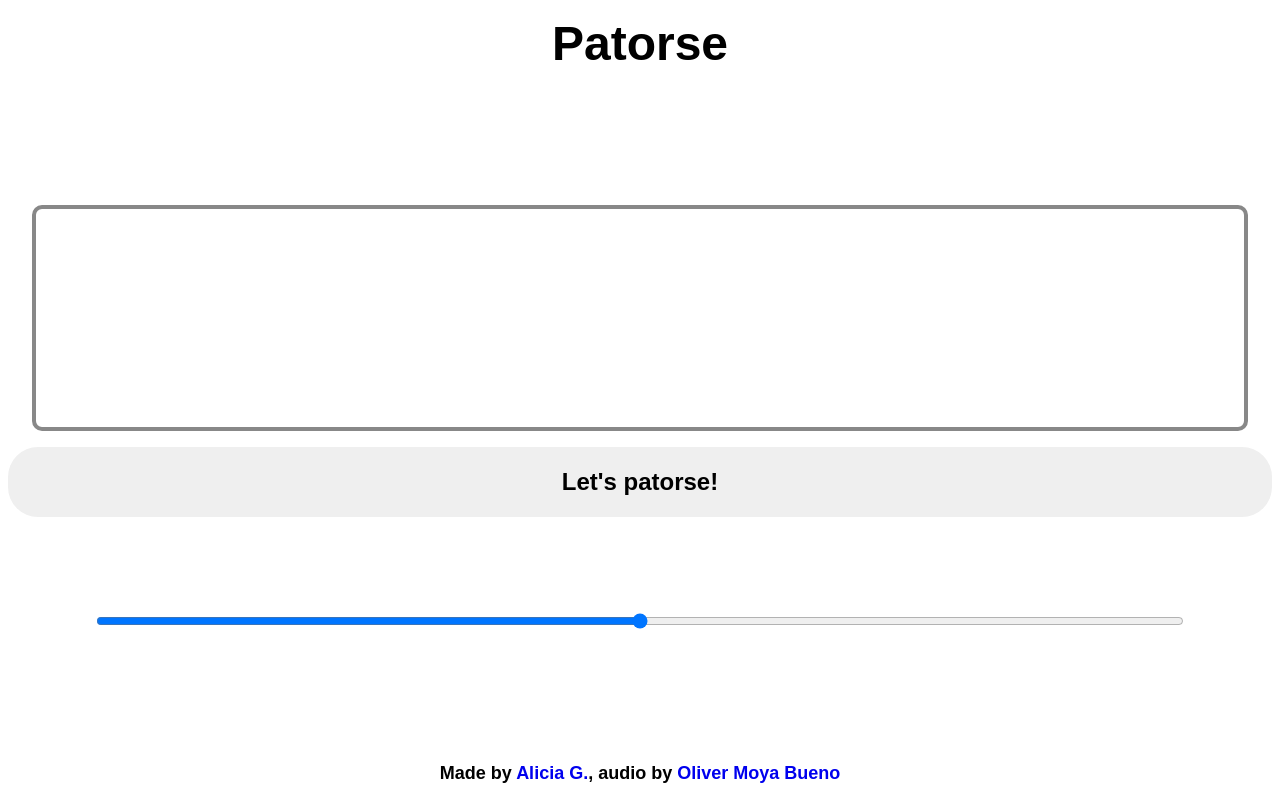
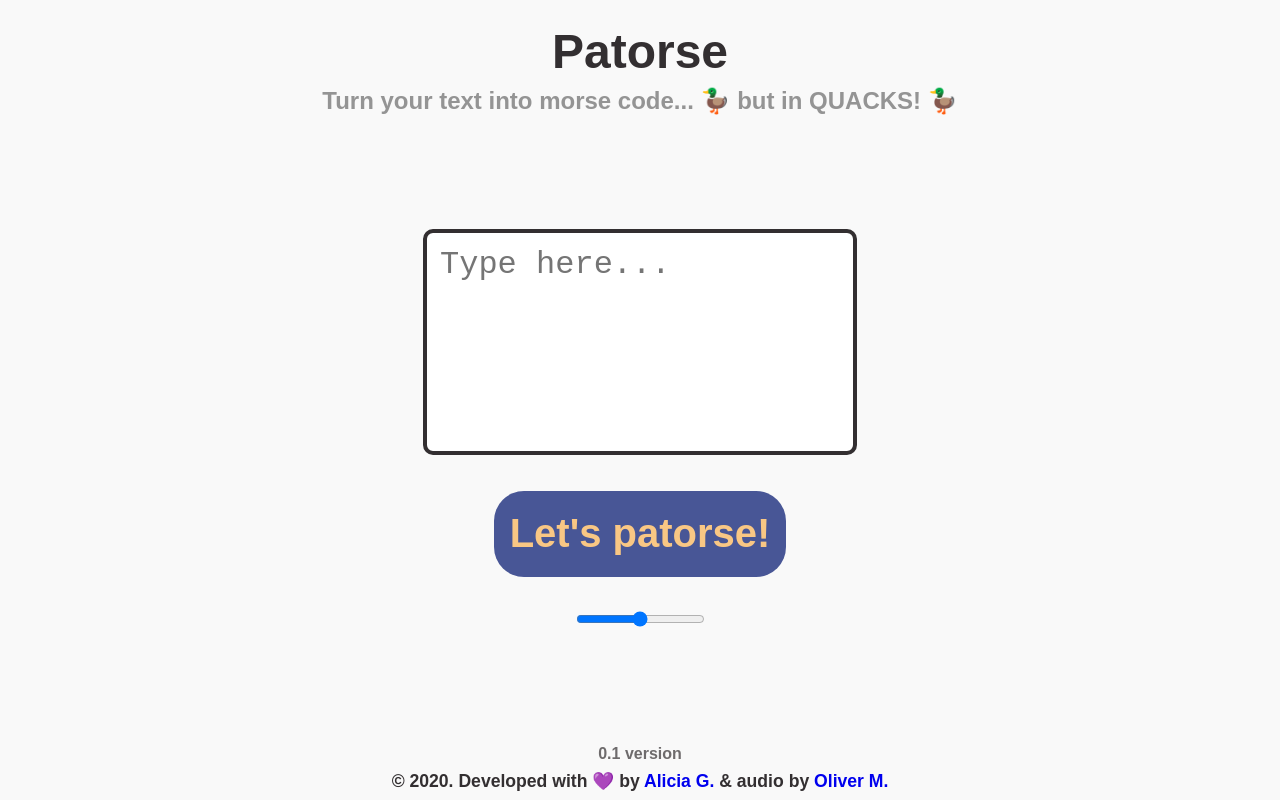
Before and after one commit to firenz/patorse, a website built with Parcel: page src/index.html in a window 1280 px wide. Built offline with nearby package versions, Linux system fonts and the light colour scheme.

Commit message:
update layout in sass & made modular

```diff
--- a/src/index.html
+++ b/src/index.html
@@ -3,28 +3,60 @@
   <head>
     <meta charset="UTF-8" />
     <meta name="viewport" content="width=device-width, initial-scale=1.0" />
-    <title>Document</title>
+    <link href="https://css.gg/css?=play-button|play-pause" rel="stylesheet" />
+    <title>Patorse | 🦆 Turn your text into morse code with quacks 🦆</title>
   </head>
   <body>
     <header>
-      Patorse
+      <h1>
+        Patorse
+      </h1>
+      <h2>
+        Turn your text into morse code... 🦆 but in QUACKS! 🦆
+      </h2>
     </header>
     <main>
-      <textarea
-        name="stringToMorse"
-        id="message"
-        wrap="off"
-      ></textarea>
-      <button id="cuack-btn">Let's patorse!</button>
-      <input type="range" id="volume" min="0" max="2" value="1" step="0.01" />
-      <audio src="" id="cuack-audio"></audio>
+      <section>
+        <textarea
+          name="stringToMorseCode"
+          id="message"
+          cols="20"
+          wrap="hard"
+          autofocus="true"
+          placeholder="Type here..."
+        ></textarea>
+        <button id="cuack-btn">
+          Let's patorse!
+        </button>
+      </section>
+      <section>
+        <input
+          type="range"
+          name="volume"
+          id="volume"
+          min="0"
+          max="2"
+          value="1"
+          step="0.01"
+        />
+      </section>
     </main>
     <footer>
-      Made by
-      <a href="mailto:alicia.guardenoalbertos@gmail.com" target="_blank"
-        >Alicia G.</a
-      >, audio by <a href="https://olimobu.github.io/" target="_blank">Oliver Moya Bueno</a>
+      <section id="version">
+        0.1 version
+      </section>
+      <section id="credits">
+        &copy; 2020. Developed with 💜 by
+        <a href="mailto:alicia.guardenoalbertos@gmail.com">
+          Alicia G.
+        </a>
+        & audio by
+        <a href="https://olimobu.github.io/">
+          Oliver M.
+        </a>
+      </section>
     </footer>
+    <audio src="" id="cuack-audio"></audio>
   </body>
   <script src="./main.js"></script>
 </html>
--- a/src/main.js
+++ b/src/main.js
@@ -1,4 +1,5 @@
-import "./style.scss";
+// import "./style.scss";
+import "./sass/style.scss";
 import "regenerator-runtime";
 
 import "./ts/index";
--- /dev/null
+++ b/src/sass/_components.scss
@@ -0,0 +1,39 @@
+@import "_variables.scss";
+
+textarea {
+  margin: 0 2rem;
+  padding: 0.8rem;
+  height: 12rem;
+  font-size: $textarea-font-size;
+  color: $font-color-secondary;
+  border: $textarea-border-size solid $color-primary;
+  border-radius: 10px;
+  outline: none;
+  resize: none;
+  overflow: auto;
+}
+
+button {
+  margin: 2rem 0.5rem;
+  padding: 1.3rem 1rem;
+  outline: none;
+  border: none;
+  border-radius: 30px;
+  font-size: $button-font-size;
+  font-weight: bold;
+  cursor: pointer;
+  @include setBgColorAndHover($color-accent-1);
+  @include setFontColorAndHover($color-accent-2);
+
+  &:active {
+    cursor: pointer;
+    @include setBgColorAndHover($color-accent-1);
+    @include setFontColorAndHover($color-accent-2);
+  }
+
+  &:disabled {
+    cursor: not-allowed;
+    @include setBgColorAndHover($color-secondary);
+    // @include setFontColorAndHover(darken($color-secondary, 5%));
+  }
+}
--- /dev/null
+++ b/src/sass/_core.scss
@@ -0,0 +1,58 @@
+@import "_variables.scss";
+@import "_mixins.scss";
+
+body {
+  @include initBody();
+  font-family: $font-family-default;
+  background-color: $color-background;
+}
+
+header {
+  text-align: center;
+  padding: 1.5rem 0 0;
+
+  h1 {
+    font-size: $font-size-default * 2 * 1.5;
+    color: $font-color-primary;
+    margin: 0;
+    font-weight: bolder;
+  }
+
+  h2 {
+    font-size: $font-size-default * 1.5;
+    color: $font-color-secondary;
+    margin: 0.5rem 1rem 0;
+  }
+}
+
+main {
+  flex-grow: 1;
+  @include flexColumn();
+  justify-content: center;
+  align-items: center;
+
+  section {
+    width: 90%;
+    max-width: 45rem;
+    margin: 0 1rem;
+    text-align: center;
+  }
+}
+
+footer {
+  font-size: $font-size-default * 1.1;
+  color: $font-color-primary;
+  font-weight: bold;
+  text-align: center;
+  margin: 0 1rem 0.5rem;
+
+  a {
+    text-decoration: none;
+  }
+
+  #version {
+    font-size: $font-size-default;
+    color: transparentize($font-color-primary, 0.3);
+    padding-bottom: 0.5rem;
+  }
+}
--- /dev/null
+++ b/src/sass/_mixins.scss
@@ -0,0 +1,30 @@
+@mixin flexColumn {
+  display: flex;
+  flex-direction: column;
+}
+
+@mixin pageFullHeight {
+  @include flexColumn();
+  justify-content: space-between;
+  height: 100vh;
+}
+
+@mixin initBody {
+  margin: 0;
+  padding: 0;
+  @include pageFullHeight();
+}
+
+@mixin setBgColorAndHover($baseColor) {
+  background-color: $baseColor;
+  &:hover {
+    background-color: darken($baseColor, 5%)
+  }
+}
+
+@mixin setFontColorAndHover($baseColor) {
+  color: $baseColor;
+  &:hover {
+    color: darken($baseColor, 5%)
+  }
+}
--- /dev/null
+++ b/src/sass/_variables.scss
@@ -0,0 +1,25 @@
+// $color-background: #433a3f;
+// $color-primary: #c0c5c1;
+// $color-secondary: #7d8491;
+// $color-accent-1: #485696;
+// $color-accent-2: #f9c784;
+
+$color-background: #f9f9f9;
+$color-primary: #332f31;
+$color-secondary: #949494;
+$color-accent-1: #485696;
+$color-accent-2: #f9c784;
+
+$font-family-default: Arial, Helvetica, sans-serif, monospace;
+$font-size-default: 1rem;
+$font-color-primary: $color-primary;
+$font-color-secondary: $color-secondary;
+
+$textarea-border-color: $color-secondary;
+$textarea-border-size: 4px;
+$textarea-border-radius: 10px;
+$textarea-font-size: $font-size-default * 2;
+
+$button-color: $color-accent-2;
+$button-font-size: $font-size-default * 2.5;
+$button-radius: 30px;
--- /dev/null
+++ b/src/sass/style.scss
@@ -0,0 +1,2 @@
+@import "_core.scss";
+@import "_components.scss";
--- a/src/style.scss
+++ /dev/null
@@ -1,66 +0,0 @@
-body {
-  margin: 0;
-  padding: 0;
-  font-family: Arial, Helvetica, sans-serif;
-  height: 100vh;
-  display: flex;
-  flex-direction: column;
-  justify-content: space-between;
-}
-
-header {
-  text-align: center;
-  font-size: xxx-large;
-  font-weight: bolder;
-  padding: 1rem;
-}
-
-main {
-  flex-grow: 1;
-  display: flex;
-  flex-direction: column;
-  justify-content: center;
-}
-
-main > textarea {
-  height: 12rem;
-  margin: 0 2rem;
-  padding: 0.8rem;
-  border: 4px solid #888;
-  border-radius: 10px;
-  font-size: x-large;
-  outline: none;
-  resize: none;
-  overflow: auto;
-}
-
-main > button {
-  display: block;
-  border: none;
-  border-radius: 30px;
-  margin: 1rem 0.5rem;
-  padding: 1.3rem 1rem;
-  font-size: x-large;
-  font-weight: bold;
-}
-
-main > button:hover {
-  cursor: pointer;
-  background-color: blanchedalmond;
-}
-
-main > input[type="range"] {
-  display: block;
-  margin: 5rem 6rem 0 6rem;
-}
-
-footer {
-  text-align: center;
-  font-size: large;
-  font-weight: bold;
-  padding: 1rem;
-}
-
-footer > a {
-  text-decoration: none;
-}
```
Also changed, not shown: src/sass/_animations.scss (added).
